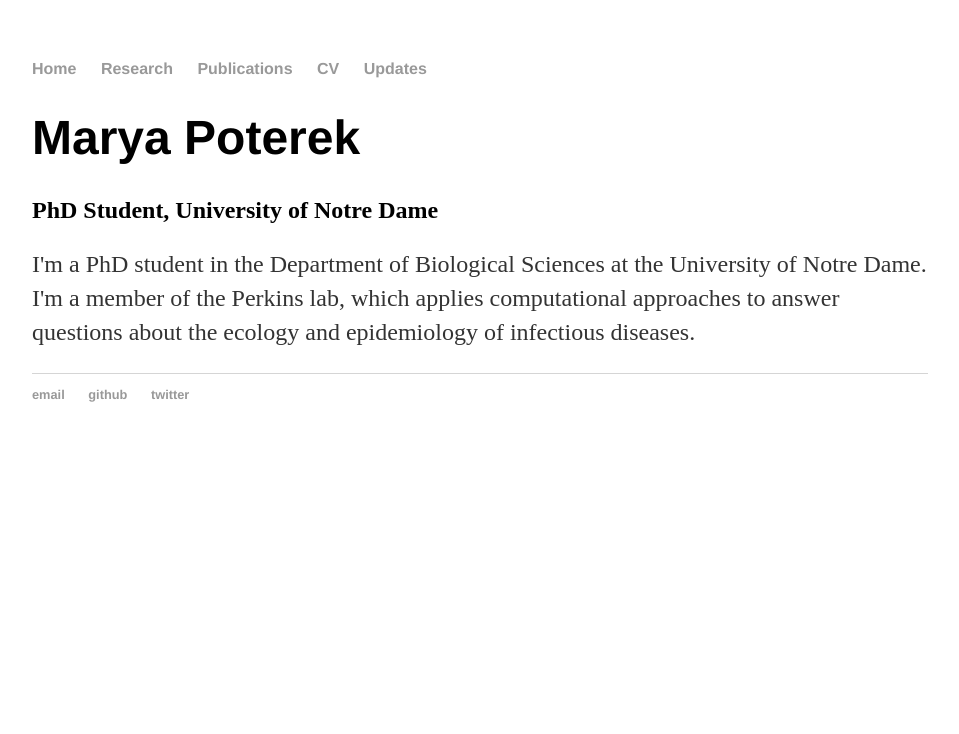
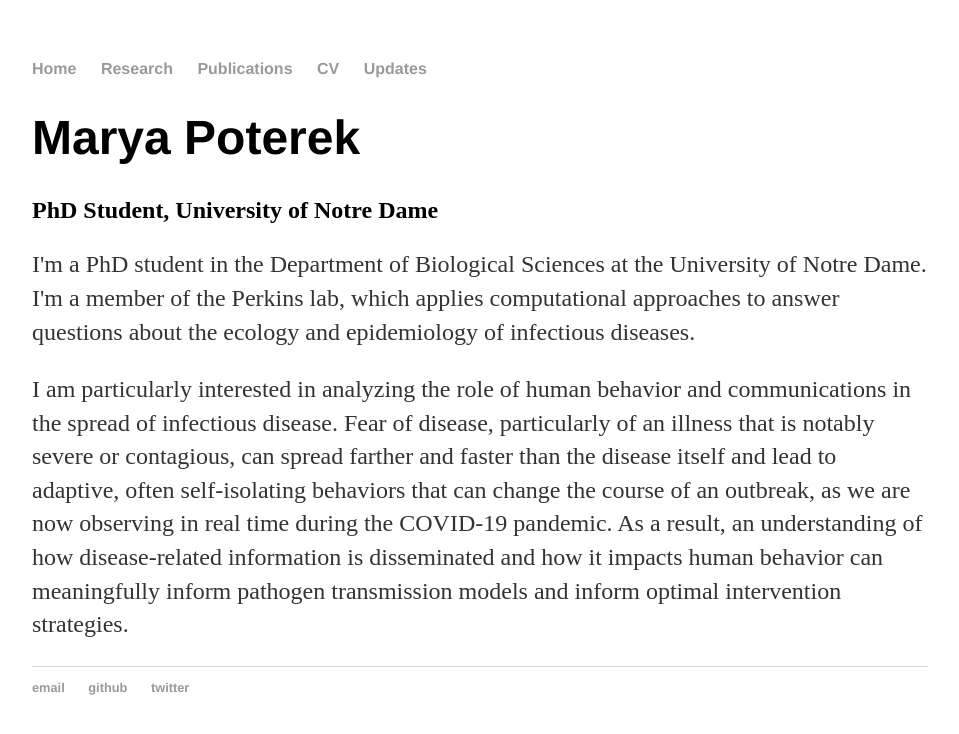
Before and after one commit to mpoterek/mpoterek.github.io, a Jekyll site: the page built from index.html, in a window 1280 px wide. Shown: the top 734 px of the page, without its empty margins (160-1119 px from the left). Built offline with Jekyll 4.4.1, drawn with Linux system fonts in a browser that asks for light colours.

Commit message:
Update index.html

```diff
--- a/index.html
+++ b/index.html
@@ -8,4 +8,10 @@
 	<p>I'm a PhD student in the Department of Biological Sciences at the University of Notre Dame.
 		I'm a member of the Perkins lab, which applies computational approaches to answer questions
 		about the ecology and epidemiology of infectious diseases.</p>
+	<p>I am particularly interested in analyzing the role of human behavior and communications in the spread of infectious disease.
+		Fear of disease, particularly of an illness that is notably severe or contagious, can spread farther and faster than the
+		disease itself and lead to adaptive, often self-isolating behaviors that can change the course of an outbreak, as we are
+		now observing in real time during the COVID-19 pandemic. As a result, an understanding of how disease-related information
+		is disseminated and how it impacts human behavior can meaningfully inform pathogen transmission models and inform optimal
+		intervention strategies.</p>
 </div>
```
